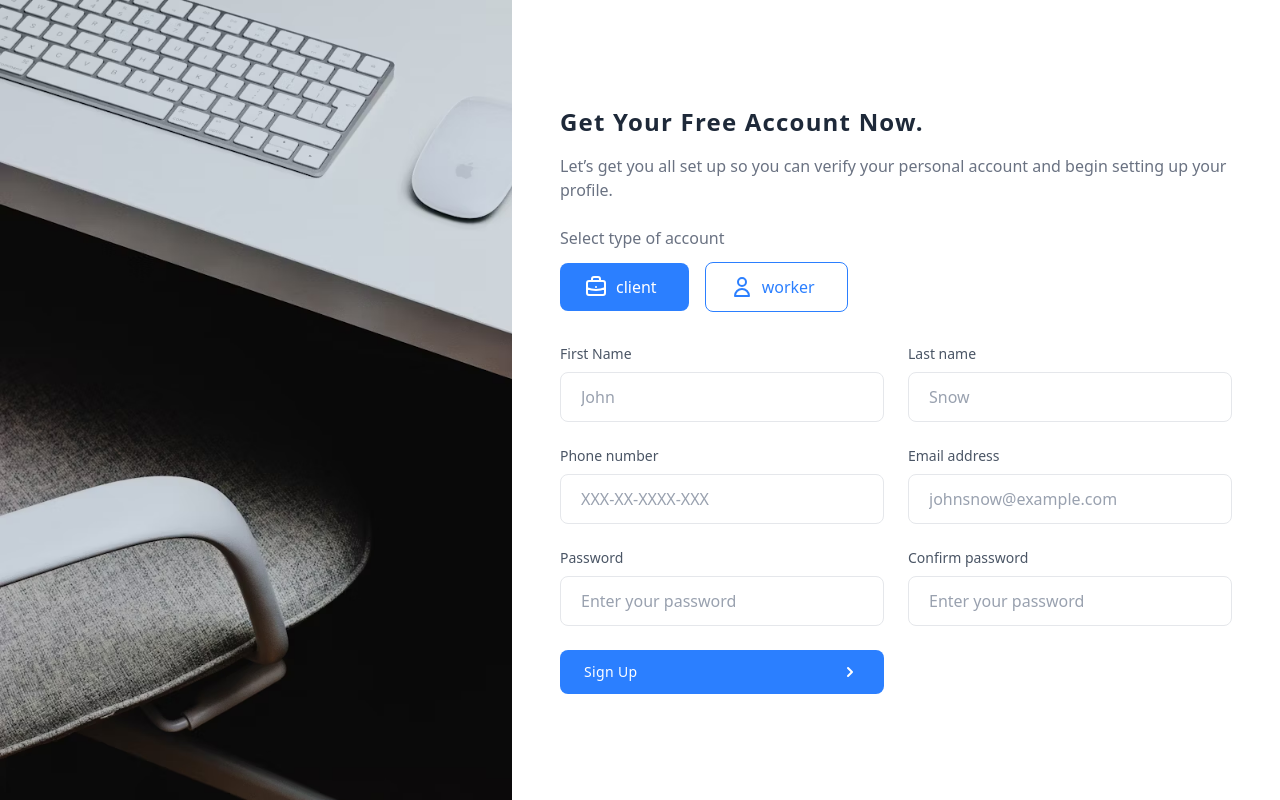
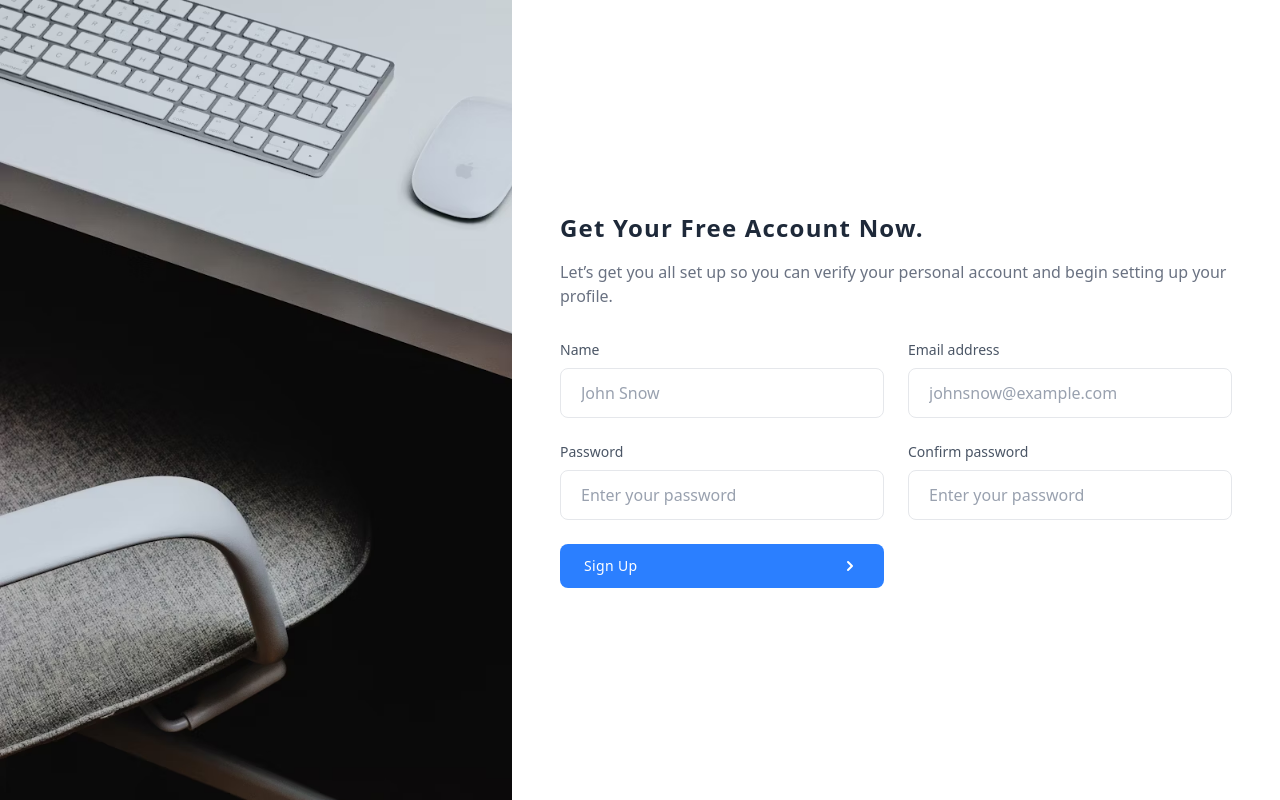
Before and after one commit to muhammad-ali-khalid/momentum, a Nuxt app in the folder frontend/: page /register in a window 1280 px wide. Built offline with nearby package versions, Linux system fonts and the light colour scheme.

Commit message:
remove flowbite from dependencies and unncessary field from pages/register

```diff
--- a/frontend/package.json
+++ b/frontend/package.json
@@ -12,7 +12,6 @@
   "dependencies": {
     "@tailwindcss/vite": "^4.1.11",
     "axios": "^1.10.0",
-    "flowbite": "^3.1.2",
     "nuxt": "^3.17.6",
     "tailwindcss": "^4.1.11",
     "vue": "^3.5.17",
--- a/frontend/pages/register.vue
+++ b/frontend/pages/register.vue
@@ -23,86 +23,14 @@
             begin setting up your profile.
           </p>
 
-          <div class="mt-6">
-            <h1 class="text-gray-500 dark:text-gray-300">
-              Select type of account
-            </h1>
-
-            <div class="mt-3 md:flex md:items-center md:-mx-2">
-              <button
-                class="flex justify-center w-full px-6 py-3 text-white bg-blue-500 rounded-lg md:w-auto md:mx-2 focus:outline-none"
-              >
-                <svg
-                  xmlns="http://www.w3.org/2000/svg"
-                  class="w-6 h-6"
-                  fill="none"
-                  viewBox="0 0 24 24"
-                  stroke="currentColor"
-                  stroke-width="2"
-                >
-                  <path
-                    stroke-linecap="round"
-                    stroke-linejoin="round"
-                    d="M21 13.255A23.931 23.931 0 0112 15c-3.183 0-6.22-.62-9-1.745M16 6V4a2 2 0 00-2-2h-4a2 2 0 00-2 2v2m4 6h.01M5 20h14a2 2 0 002-2V8a2 2 0 00-2-2H5a2 2 0 00-2 2v10a2 2 0 002 2z"
-                  />
-                </svg>
-
-                <span class="mx-2"> client </span>
-              </button>
-
-              <button
-                class="flex justify-center w-full px-6 py-3 mt-4 text-blue-500 border border-blue-500 rounded-lg md:mt-0 md:w-auto md:mx-2 dark:border-blue-400 dark:text-blue-400 focus:outline-none"
-              >
-                <svg
-                  xmlns="http://www.w3.org/2000/svg"
-                  class="w-6 h-6"
-                  fill="none"
-                  viewBox="0 0 24 24"
-                  stroke="currentColor"
-                  stroke-width="2"
-                >
-                  <path
-                    stroke-linecap="round"
-                    stroke-linejoin="round"
-                    d="M16 7a4 4 0 11-8 0 4 4 0 018 0zM12 14a7 7 0 00-7 7h14a7 7 0 00-7-7z"
-                  />
-                </svg>
-
-                <span class="mx-2"> worker </span>
-              </button>
-            </div>
-          </div>
-
           <form class="grid grid-cols-1 gap-6 mt-8 md:grid-cols-2">
             <div>
               <label class="block mb-2 text-sm text-gray-600 dark:text-gray-200"
-                >First Name</label
+                >Name</label
               >
               <input
                 type="text"
-                placeholder="John"
-                class="block w-full px-5 py-3 mt-2 text-gray-700 placeholder-gray-400 bg-white border border-gray-200 rounded-lg dark:placeholder-gray-600 dark:bg-gray-900 dark:text-gray-300 dark:border-gray-700 focus:border-blue-400 dark:focus:border-blue-400 focus:ring-blue-400 focus:outline-none focus:ring focus:ring-opacity-40"
-              />
-            </div>
-
-            <div>
-              <label class="block mb-2 text-sm text-gray-600 dark:text-gray-200"
-                >Last name</label
-              >
-              <input
-                type="text"
-                placeholder="Snow"
-                class="block w-full px-5 py-3 mt-2 text-gray-700 placeholder-gray-400 bg-white border border-gray-200 rounded-lg dark:placeholder-gray-600 dark:bg-gray-900 dark:text-gray-300 dark:border-gray-700 focus:border-blue-400 dark:focus:border-blue-400 focus:ring-blue-400 focus:outline-none focus:ring focus:ring-opacity-40"
-              />
-            </div>
-
-            <div>
-              <label class="block mb-2 text-sm text-gray-600 dark:text-gray-200"
-                >Phone number</label
-              >
-              <input
-                type="text"
-                placeholder="XXX-XX-XXXX-XXX"
+                placeholder="John Snow"
                 class="block w-full px-5 py-3 mt-2 text-gray-700 placeholder-gray-400 bg-white border border-gray-200 rounded-lg dark:placeholder-gray-600 dark:bg-gray-900 dark:text-gray-300 dark:border-gray-700 focus:border-blue-400 dark:focus:border-blue-400 focus:ring-blue-400 focus:outline-none focus:ring focus:ring-opacity-40"
               />
             </div>
@@ -141,7 +69,7 @@
             </div>
 
             <button
-              class="flex items-center justify-between w-full px-6 py-3 text-sm tracking-wide text-white capitalize transition-colors duration-300 transform bg-blue-500 rounded-lg hover:bg-blue-400 focus:outline-none focus:ring focus:ring-blue-300 focus:ring-opacity-50"
+              class="flex items-center justify-between w-full px-6 py-3 text-sm tracking-wide text-white capitalize transition-colors duration-300 transform bg-blue-500 rounded-lg hover:bg-blue-400 hover:cursor-pointer focus:outline-none focus:ring focus:ring-blue-300 focus:ring-opacity-50"
             >
               <span>Sign Up </span>
 
--- a/frontend/pages/tasks/new.vue
+++ b/frontend/pages/tasks/new.vue
@@ -1,5 +1,5 @@
 <template>
-  <!-- <div class="h-screen dark:bg-gray-800">
+  <div class="h-screen dark:bg-gray-800">
     <section class="max-w-4xl p-6 mx-auto bg-white rounded-md dark:bg-gray-800">
       <form method="post">
         <div class="flex flex-col gap-6 mt-4">
@@ -50,5 +50,5 @@
         </div>
       </form>
     </section>
-  </div> -->
+  </div>
 </template>
--- a/frontend/plugins/axios.ts
+++ b/frontend/plugins/axios.ts
@@ -2,7 +2,7 @@ import axios from "axios";
 
 export default defineNuxtPlugin(() => {
   const api = axios.create({
-    baseURL: "http://localhost:8000/api/customers", // Replace with your actual API
+    baseURL: "http://localhost:8000/api/", // Replace with your actual API
   });
 
   return {
```
Also changed, not shown: 1 other file (tests, documents, lock files or other folders).
